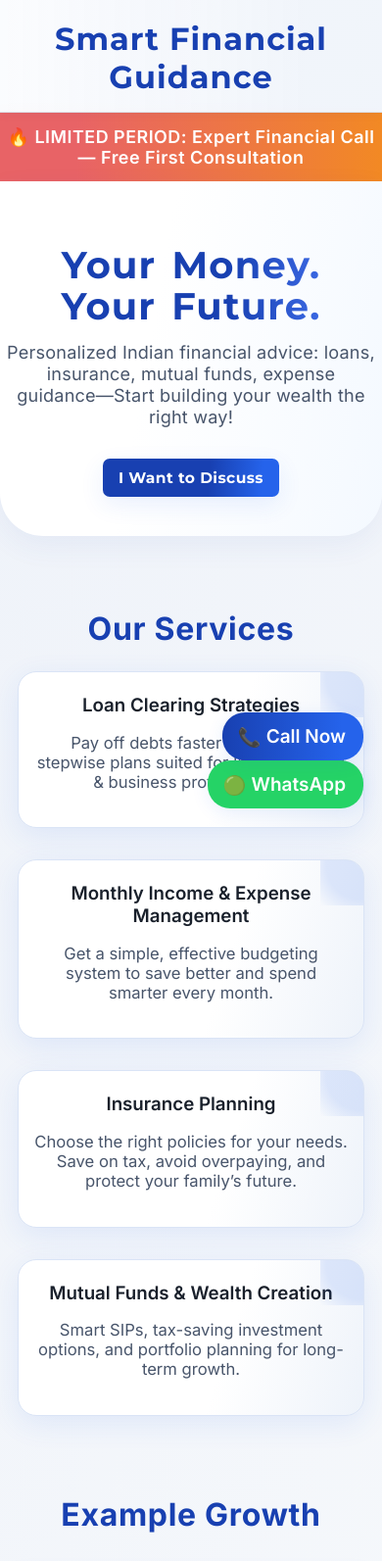
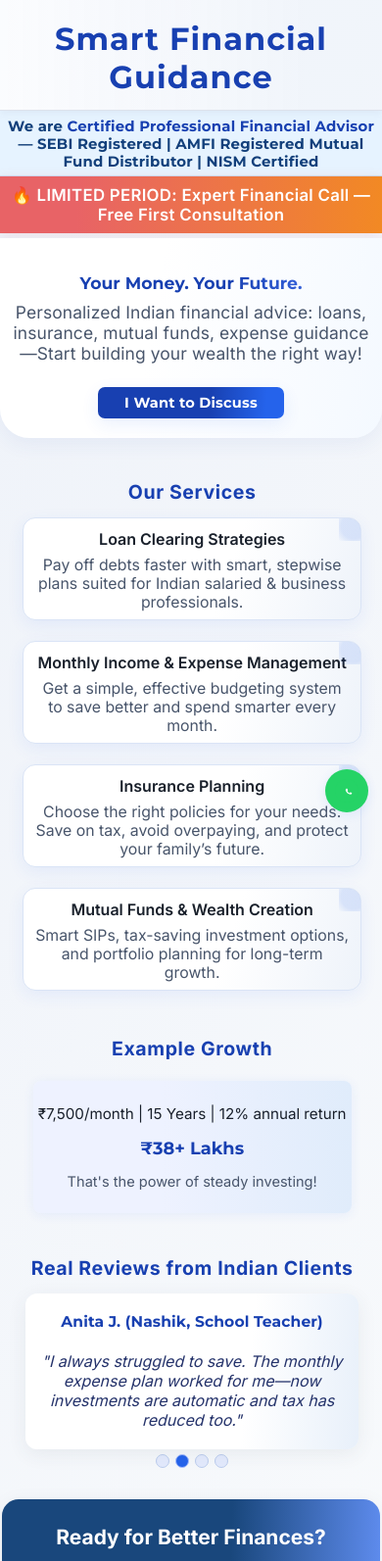
Before and after one commit to Rohansing15/financial-, a plain HTML site: page index.html in a window 390 px wide. Shown: the top 1593 px of the page at 98% size. Drawn offline with Linux system fonts and the light colour scheme.

Commit message:
Refactor index.html for improved styling and layout
Refactor styles and improve layout for better responsiveness. Update review section to enhance readability and user experience.

```diff
--- a/index.html
+++ b/index.html
@@ -6,7 +6,6 @@
   <title>Smart Financial Guidance</title>
   <link href="https://fonts.googleapis.com/css2?family=Inter:wght@400;600;700&family=Montserrat:wght@500;700&display=swap" rel="stylesheet">
   <style>
-    html {scroll-behavior: smooth;}
     body {
       margin: 0;
       font-family: 'Inter', 'Montserrat', Arial, sans-serif;
@@ -15,7 +14,7 @@
     }
     nav {
       background: linear-gradient(90deg,#ffffffb8,#f1f5fbcc 80%);
-      padding: 20px 0 16px 0;
+      padding: 20px 0 14px 0;
       border-bottom: 1.5px solid #dde2ec;
       text-align: center;
       box-shadow: 0 2px 8px #58617b13;
@@ -30,39 +29,46 @@
       font-size: 2rem;
       font-weight: 700;
     }
+    .certified-bar {
+      text-align: center;
+      background: #e6f3ff;
+      color: #13407b;
+      font-family: 'Montserrat', Arial, sans-serif;
+      font-weight: 600;
+      font-size: 1.08rem;
+      letter-spacing: 0.2px;
+      padding: 7px 3vw 6px 3vw;
+      border-bottom: 1.2px solid #cddbfa;
+    }
+    .certified-bar b {
+      color: #1840b1;
+    }
     .offer {
       background: linear-gradient(90deg,#e86366 20%, #f28924 100%);
       color: #fff;
       text-align: center;
-      padding: 14px 0;
+      padding: 9px 0;
       font-weight: 600;
-      font-size: 1.12rem;
-      letter-spacing: 0.5px;
+      font-size: 1.05rem;
+      letter-spacing: 0.3px;
       box-shadow: 0 2px 12px #e8636622;
-      animation: fade-scale 0.5s;
-    }
-    @keyframes fade-scale {
-      from {opacity:0; transform:scale(0.95);}
-      to {opacity:1; transform:scale(1);}
+      margin-bottom: 5px;
     }
     .hero {
       text-align:center;
-      padding:54px 7px 40px 7px;
+      padding:32px 7px 20px 7px;
       background:linear-gradient(100deg,#fff 40%, #f4f9ff 100%);
-      border-radius: 0 0 44px 44px;
-      box-shadow: 0 10px 30px #3353b410;
-      margin-bottom:30px;
+      border-radius: 0 0 30px 30px;
+      box-shadow: 0 7px 20px #3353b410;
+      margin-bottom:16px;
       position:relative;
     }
     .hero h1 {
-      font-size:2.4rem;
-      margin-bottom:14px;
+      font-size:2.1rem;
+      margin-bottom:9px;
       color:#25336b;
       font-family:'Montserrat',Arial,sans-serif;
       font-weight:700;
-      letter-spacing:1.2px;
-      word-spacing:4px;
-      line-height:1.1;
       background: linear-gradient(90deg, #1840b1 60%, #4f7fff);
       background-clip: text;
       -webkit-background-clip: text;
@@ -74,235 +80,177 @@
     }
     .hero p {
       color:#48556b;
-      font-size:1.13rem;
-      margin:9px 0 20px 0;
-      letter-spacing:0.2px;
+      font-size:1.09rem;
+      margin:6px 0 14px 0;
+      letter-spacing:0.1px;
     }
-    .btn, .cta .btn {
-      margin-top:12px;
-      padding:13px 37px;
+    .btn {
+      margin-top:10px;
+      padding:10px 29px;
       background: linear-gradient(94deg, #1840b1 60%, #2563eb 90%);
       color:white;
       font-weight:700;
       border: none;
       border-radius:7px;
-      font-size:1.14rem;
-      letter-spacing:0.4px;
-      box-shadow: 0 8px 24px #2563eb19;
-      transition: background 0.2s,box-shadow 0.18s,transform 0.15s;
+      font-size:1.01rem;
+      letter-spacing:0.2px;
+      box-shadow: 0 6px 18px #2563eb19;
+      transition: background 0.2s,box-shadow 0.15s,transform 0.11s;
       cursor: pointer;
       outline:none;
       text-decoration:none;
-      display:inline-block;
       font-family:'Montserrat',Arial,sans-serif;
     }
-    .btn:hover, .cta .btn:hover {
+    .btn:hover {
       background: linear-gradient(94deg, #1840b1 20%, #3ba2ff 100%);
-      box-shadow: 0 2px 28px #2860bb30;
-      transform: translateY(-3px) scale(1.04);
+      box-shadow: 0 2px 16px #2860bb26;
+      transform: translateY(-2px) scale(1.03);
     }
     .section {
-      padding:40px 8px 25px 8px;
+      padding:22px 7px 13px 7px;
       text-align:center;
       position:relative;
+      max-width:900px;
+      margin:0 auto 0 auto;
+      width:97vw;
     }
     .section h2 {
-      font-size:2rem;
+      font-size:1.22rem;
       color: #1840b1;
       font-weight:700;
-      letter-spacing:0.7px;
-      margin-bottom:24px;
+      letter-spacing:0.6px;
+      margin-bottom:14px;
     }
-    .cards {
-      display:flex; flex-wrap:wrap; justify-content:center; gap:20px;
-    }
+    .cards {display:flex;flex-wrap:wrap;justify-content:center;gap:13px;}
     .card {
       background:linear-gradient(108deg,#ffffff 60%,#eef3fa 100%);
-      padding:22px 16px 20px 16px;
-      width:270px;
-      border-radius:19px;
-      border:1.2px solid #dae4f6;
-      box-shadow:0 8px 30px #2563eb19;
-      transition:.3s;
-      margin-bottom:12px;
+      padding:11px 3vw 8px 3vw;
+      width:180px;max-width:95vw;
+      border-radius:13px;
+      border:1.1px solid #dae4f6;
+      box-shadow:0 5px 17px #2563eb13;
+      margin-bottom:8px;
       text-align:center;
       position:relative;
       overflow:hidden;
+      display:flex;flex-direction:column;align-items:center;min-width:135px;
     }
     .card:after {
-      content:""; display:block;
-      position:absolute;
-      width:82px;height:82px; right:-38px; top:-36px;
+      content:""; display:block; position:absolute;
+      width:30px;height:30px; right:-8px; top:-7px;
       background:radial-gradient(circle,#2563eb22 60%,transparent 100%);
       z-index:0;
     }
-    .card h3 {margin:0 0 8px 0; font-weight:600;}
-    .card p {color:#48556b; font-size:1.04rem;}
+    .card h3 {margin:0 0 7px 0; font-weight:600;font-size:1em;}
+    .card p {color:#48556b; font-size:0.99em;margin:0;}
     .example {
       background:linear-gradient(90deg,#eef2ff 40%,#e0ecfb 100%);
-      padding:18px;
-      margin:15px auto 9px auto;
-      border-radius:9px;
+      padding:9px 5px;
+      margin:7px auto 5px auto;
+      border-radius:8px;
       display:inline-block;
-      min-width:180px;
-      box-shadow:0 2px 20px #2563eb13;
+      min-width:110px;
+      box-shadow:0 2px 12px #2563eb13;
+      font-size:.95em;
     }
-    .example h3 {font-family:'Montserrat',sans-serif;color:#1840b1;margin:5px 0 0 0;}
-
-    /* Stylish Slider for reviews */
+    .example h3 {font-family:'Montserrat',sans-serif;color:#1840b1;margin:3px 0 0 0;}
+    /* Testimonials */
     .slider {
-      max-width:390px; margin:25px auto; overflow:hidden;position:relative;
-      border-radius:15px;
-      box-shadow:0 8px 32px #3842571c;
+      max-width:340px; margin:14px auto 0 auto; overflow:hidden;position:relative;
+      border-radius:12px;
+      box-shadow:0 5px 20px #38425713;
       background:linear-gradient(96deg,white 66%,#e8f0fa 100%);
+      width:95vw;
     }
     .slides {
       display:flex; transition:.6s cubic-bezier(.8,0,.17,1); will-change:transform;
     }
     .slide {
-      min-width:100%;box-sizing:border-box;padding:19px 17px 17px 17px;
+      min-width:100%;box-sizing:border-box;padding:9px 8px 9px 8px;
       display:flex; flex-direction:column; align-items:center;
-      position:relative;
+      position:relative; justify-content:center;
     }
-    .slide img {
-      width:72px;height:72px;border-radius:50%;margin-bottom:11px;
-      border:4px solid #eaf0ff;
-      box-shadow:0 3px 18px #1840b112;
-      object-fit: cover;
+    .review-name {
+      font-weight:700;
+      color:#1840b1;
+      margin-bottom:5px;
+      font-family:'Montserrat',sans-serif;
+      letter-spacing:0.12px;
+      font-size:.97em;
     }
     .slide p {
-      color:#25336b;font-size:1.12rem;margin-bottom:5px;
+      color:#25336b;font-size:1em;margin-bottom:2px;
       font-style:italic;
       text-align:center;
     }
-    .slide strong {
-      color:#1840b1;font-weight:700;letter-spacing:.3px;
-    }
-    /* Review Dots */
     .review-dots {
-      justify-content:center;margin-top:8px;display:flex;gap:6px;
+      justify-content:center;margin-top:5px;display:flex;gap:6px;
     }
     .dot {
-      width:13px;height:13px;border-radius:50%;
-      background:#e3eafd;border:1.4px solid #bccdee;cursor:pointer;transition:background .19s;
+      width:12px;height:12px;border-radius:50%;
+      background:#e3eafd;border:1.2px solid #bccdee;cursor:pointer;transition:background .13s;
     }
     .dot.active {
       background:#2563eb;
       border-color:#a9bfff;
     }
-    /* Modal (form) styles */
-    .modal-bg {
-      position:fixed;top:0;left:0;width:100vw;height:100vh;z-index:49;
-      background:rgba(25,35,54,0.18);display:flex;align-items:center;justify-content:center;
-      animation:fade-in .2s;
-    }
-    @keyframes fade-in {from{opacity:0} to{opacity:1}}
-    .modal-form {
-      background:white;border-radius:21px;padding:34px 19px 19px 19px;
-      box-shadow:0 14px 48px #07347925;
-      min-width:210px;max-width:95vw;width:330px;
-      position:relative; font-size:1.09rem;
-      border:1.9px solid #d4dcee;
-      animation:bounce-in .16s;
-    }
-    @keyframes bounce-in {
-      from{transform:scale(.95);opacity:0;}
-      to{transform:scale(1);opacity:1;}
-    }
-    .modal-form h2 {
-      color:#1840b1;margin-bottom:15px;font-size:1.32rem;
-      letter-spacing:0.7px;text-align:center;
-      font-weight:700;
-    }
-    .form-row {margin-bottom: 12px;text-align:left;}
-    .form-row label {display:block;font-size:15px;margin-bottom:4px;font-weight:600;}
-    .form-row input {
-      width:100%;padding:10px 8px;
-      border:1.3px solid #c2cbdb;border-radius:7px;
-      font-size:15px;outline:none;
-      background: #f5f8fd;
-      transition: border 0.15s;
-    }
-    .form-row input:focus {border-color: #2563eb;}
-    .modal-close {
-      position:absolute;right:9px;top:10px;background:none;border:none;
-      font-size:22px;cursor:pointer;color:#1967da;transition:.13s;
-    }
-    .modal-close:hover {color:#e86366;}
-    .submit-btn {
-      width:100%;background:linear-gradient(94deg,#1840b1 50%,#2563eb 90%);
-      color:#fff;font-weight:700;border:none;border-radius:8px;
-      padding:14px 0;font-size:1.18rem;margin-top:8px;
-      cursor:pointer; font-family:'Montserrat',sans-serif;
-      transition:background .15s,box-shadow .17s;
-      box-shadow:0 7px 28px #2563eb17;
-    }
-    .submit-btn:hover {background:linear-gradient(90deg,#17a2b8 60%,#225cea);box-shadow:0 2px 32px #225cea33;}
-    /* Floating WhatsApp and Call */
-    .whatsapp, .call {
-      position:fixed;bottom:19px;
-      z-index:50;
-      padding:13px 18px 13px 16px;
-      color:#fff;font-weight:600;text-decoration:none;
-      font-size:19px;border-radius:23px;box-shadow:0 4px 18px #2563eb18;
-      display:flex;align-items:center;gap:8px;
-      transition:background .19s,transform .12s;
-    }
-    .whatsapp {right:19px;background:#25D366;}
-    .whatsapp:hover {background:#128c4c;transform:scale(1.05);}
-    .call {right:106px;background:linear-gradient(90deg,#1840b1, #2563eb 85%);}
-    .call:hover {background:#2c94fc;transform:scale(1.05);}
-    .wa-svg, .call-svg {display:inline;height:21px;width:21px;}
     .cta {
       background:linear-gradient(92deg,#19477c 60%,#2563ebb8 100%);
-      color:white; padding:54px 7px;
+      color:white; padding:17px 7px;
       text-align:center;
-      border-radius:21px;
-      margin:40px 2vw 30px 2vw;
-      box-shadow:0 6px 32px #1e293b18;
+      border-radius:17px;
+      margin:19px 2vw 13px 2vw;
+      box-shadow:0 5px 21px #1e293b10;
+      width:95vw;max-width:500px;margin-left:auto;margin-right:auto;
     }
-    .cta h2 {margin-bottom:9px; font-size:2.1rem; color:#fff;}
-    .cta p {font-size:1.17rem;font-weight:500;letter-spacing:0.22px;}
+    .cta h2 {margin-bottom:6px; font-size:1.31rem; color:#fff;}
+    .cta p {font-size:.98rem;font-weight:500;letter-spacing:0.11px;}
+    /* Whatsapp floating button */
+    .whatsapp-btn {
+      position:fixed;
+      right:14px;
+      bottom:15px;
+      z-index:100;
+      width:44px;height:44px;
+      border-radius:50%;
+      box-shadow:0 3px 12px #2563eb17;
+      background:#25D366;
+      border:none;
+      display:flex;
+      align-items:center;
+      justify-content:center;
+      transition:background .10s,transform .10s,opacity .14s;
+      cursor:pointer;
+      text-decoration:none;
+    }
+    .whatsapp-btn:hover {
+      background:#128c4c;
+      transform:scale(1.08);
+    }
+    .whatsapp-btn svg {
+      width:24px;height:24px;display:inline;
+    }
     @media (max-width:630px) {
       .cards {flex-direction:column;align-items:center;}
-      .hero {padding-top:33px;}
-      .section {padding-top:18px;}
-      .cta {padding:22px 3vw;}
+      .hero {padding-top:21px;}
+      .section {padding-top:10px;}
+      .cta {padding:8px 2vw;font-size:.94em;}
       .card {width:97vw;max-width:320px;}
     }
-    /* Responsive Fixes for Floating Buttons and Modal on Mobile */
     @media (max-width:540px) {
-      .call {
-        right: 19px;
-        bottom: 68px;
-      }
-      .whatsapp {
-        right: 19px;
-        bottom: 19px;
-      }
-      .modal-form {
-        width: 98vw;
-        min-width: 0;
-        max-width: 98vw;
-        padding: 20px 8px 14px 8px;
-        font-size: 0.99rem;
-      }
-      .form-row input {
-        font-size: 14px;
-        padding: 7px 4px;
-      }
-      .submit-btn {font-size:1.01rem; padding: 10px 0;}
-      .modal-form h2 {font-size:1.03rem;}
-      .btn, .cta .btn {
-        font-size: 0.97rem;
-        padding: 10px 16px;
-      }
+      .hero h1 {font-size:1.08rem;}
+      .btn {font-size:.91rem;padding:7px 7vw;}
+      .cta {font-size:0.9rem;max-width:99vw;}
+      .certified-bar {font-size:0.93rem;padding:7px 2vw 5px 2vw;}
     }
   </style>
 </head>
 <body>
 
 <nav><h1>Smart Financial Guidance</h1></nav>
+<div class="certified-bar">
+  We are <b>Certified Professional Financial Advisor</b> — SEBI Registered | AMFI Registered Mutual Fund Distributor | NISM Certified
+</div>
 
 <div class="offer">🔥 LIMITED PERIOD: Expert Financial Call — Free First Consultation</div>
 
@@ -348,24 +296,20 @@
   <div class="slider">
     <div class="slides" id="slides">
       <div class="slide">
-        <img src="https://images.pexels.com/photos/614810/pexels-photo-614810.jpeg?h=200&w=200&fit=crop" alt="Indian man smiling">
+        <div class="review-name">Abhishek S. (Pune, IT Professional)</div>
         <p>"My personal loan was a big headache! With their advice, I cleared it in 11 months. No upselling or complex words—simple & practical Indian approach."</p>
-        <strong>- Abhishek S. (Pune, IT Professional)</strong>
       </div>
       <div class="slide">
-        <img src="https://images.pexels.com/photos/1130626/pexels-photo-1130626.jpeg?h=200&w=200&fit=crop" alt="Indian woman smiling">
+        <div class="review-name">Anita J. (Nashik, School Teacher)</div>
         <p>"I always struggled to save. The monthly expense plan worked for me—now investments are automatic and tax has reduced too."</p>
-        <strong>- Anita J. (Nashik, School Teacher)</strong>
       </div>
       <div class="slide">
-        <img src="https://images.pexels.com/photos/1181690/pexels-photo-1181690.jpeg?h=200&w=200&fit=crop" alt="South Indian man">
+        <div class="review-name">Manish Kumar (Hyderabad, Small Business Owner)</div>
         <p>"Unlike banks, they explain insurance in a way families understand. Got term plan & daughter's education SIP—totally satisfied."</p>
-        <strong>- Manish Kumar (Hyderabad, Small Business Owner)</strong>
       </div>
       <div class="slide">
-        <img src="https://images.pexels.com/photos/1429480/pexels-photo-1429480.jpeg?h=200&w=200&fit=crop" alt="South Indian woman">
+        <div class="review-name">Priya Desai (Chennai, Chartered Accountant)</div>
         <p>"Highly recommended! You can directly WhatsApp them, no waiting time. Honest advice."</p>
-        <strong>- Priya Desai (Chennai, Chartered Accountant)</strong>
       </div>
     </div>
   </div>
@@ -384,11 +328,12 @@
   <button class="btn" id="openFormBtn2">I Want to Discuss</button>
 </section>
 
-<a href="https://wa.me/919503107592?text=Hi%20I%20want%20financial%20guidance" class="whatsapp" target="_blank">
-  <span class="wa-svg">🟢</span> WhatsApp
-</a>
-<a href="tel:+919503107592" class="call">
-  <span class="call-svg">📞</span> Call Now
+<!-- Floating WhatsApp logo icon-only button (bottom-right) -->
+<a href="https://wa.me/919503107592?text=Hi%20I%20want%20financial%20guidance" class="whatsapp-btn" target="_blank" aria-label="WhatsApp">
+  <svg class="wa-svg" viewBox="0 0 32 32" width="32" height="32" fill="currentColor" xmlns="http://www.w3.org/2000/svg">
+    <circle cx="16" cy="16" r="16" fill="#25D366"/>
+    <g fill="#fff"><path d="M22.6 18.7c-.2-.1-1.2-.6-1.3-.7s-.3-.1-.5.1c-.1.1-.5.7-.7.9-.1.1-.2.2-.4.1-.2-.1-.9-.4-1.7-1.2-.6-.6-1-1.3-1.1-1.5-.1-.1 0-.2.1-.3.1-.1.2-.2.3-.4.1-.1.1-.2.2-.4.1-.2 0-.3 0-.4-.1-.1-.5-1.1-.7-1.5-.2-.4-.4-.3-.6-.3h-.4c-.1 0-.4.1-.6.3-.2.2-.8.7-.8 1.7s.8 1.9.9 2.1c.2.2 1.5 2.4 3.7 3.2.5.2.9.3 1.2.4.5.2.9.1 1.2.1.4-.1 1.2-.5 1.4-1 .2-.4.2-.9.1-1 0 0-.2-.1-.4-.2z"/></g>
+  </svg>
 </a>
 
 <!-- Modal Form (hidden by default) -->
@@ -437,8 +382,6 @@
     var occ = document.getElementById('occupation').value.trim();
     var inc = document.getElementById('income').value.trim();
     var phone = document.getElementById('contact').value.trim();
-
-    // Validate phone: 10 digits, Indian
     if (!/^[6-9][0-9]{9}$/.test(phone)) {
       alert('Enter valid 10-digit Indian mobile number.');
       return false;
@@ -447,7 +390,7 @@
     var link = `https://wa.me/919503107592?text=${encodeURIComponent(msg)}`;
     window.open(link, '_blank');
     closeForm();
-    return false; // Prevent actual form submit
+    return false;
   }
 
   // Reviews slider
@@ -461,11 +404,10 @@
     reviewDots.forEach((d,i)=>d.classList[i===sliderIndex?'add':'remove']('active'));
   }
   reviewDots.forEach(function(dot,i){dot.onclick=function(){showSlide(i);};});
-  setInterval(()=>showSlide(sliderIndex+1),3700);
+  setInterval(()=>showSlide(sliderIndex+1),3500);
 
   // Close modal on Escape
   document.addEventListener('keydown',function(e){if(e.key==="Escape")closeForm();});
-
 </script>
 </body>
 </html>
```
